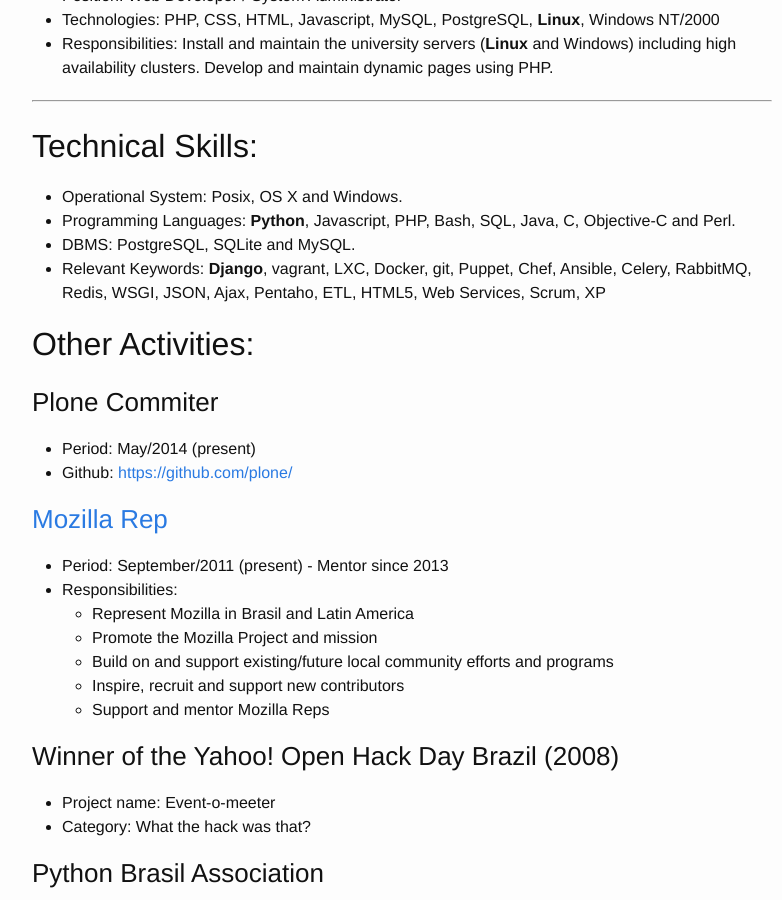
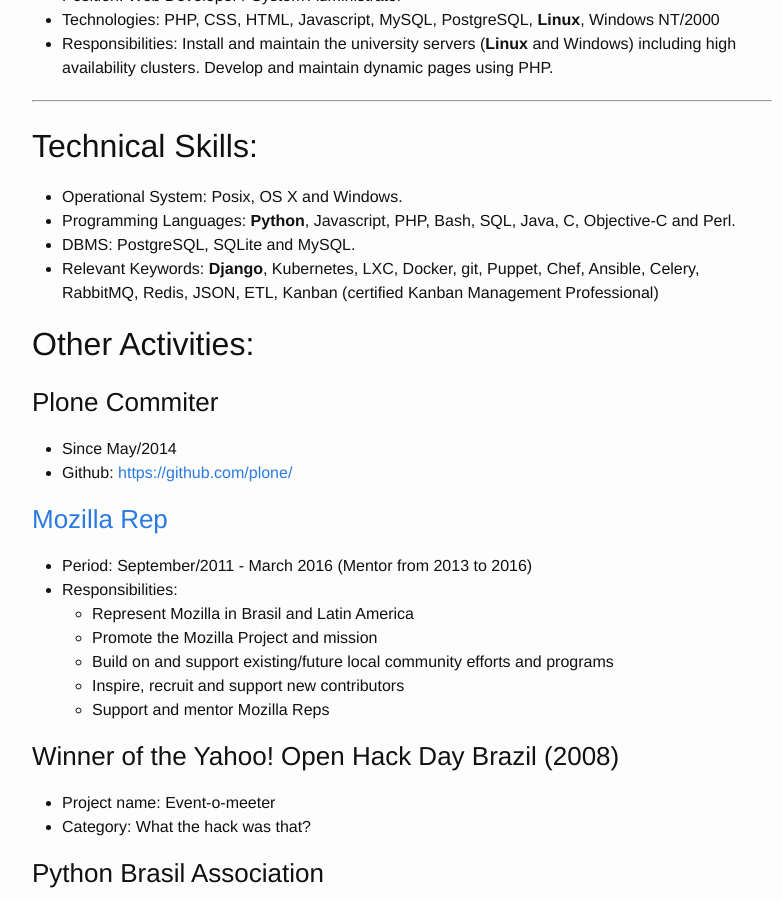
Before and after one commit to seocam/seocam.github.io, a Jekyll site: the page built from 02-resume.md, in a window 1280 px wide and 900 px high, scrolled down 4206 px. Shown: the whole window, without its empty margins (238-1020 px from the left). Built offline with Jekyll 4.4.1, drawn with Linux system fonts in a browser that asks for light colours; some of the changed text lies outside the part shown.

Commit message:
Small updates

```diff
--- a/02-resume.md
+++ b/02-resume.md
@@ -167,19 +167,19 @@ company CEO.
   * Operational System: Posix, OS X and Windows.
   * Programming Languages: **Python**, Javascript, PHP, Bash, SQL, Java, C, Objective-C and Perl.
   * DBMS: PostgreSQL, SQLite and MySQL.
-  * Relevant Keywords: **Django**, vagrant, LXC, Docker, git, Puppet, Chef, Ansible, Celery, RabbitMQ, Redis, WSGI, JSON, Ajax, Pentaho, ETL, HTML5, Web Services, Scrum, XP
+  * Relevant Keywords: **Django**, Kubernetes, LXC, Docker, git, Puppet, Chef, Ansible, Celery, RabbitMQ, Redis, JSON, ETL, Kanban (certified Kanban Management Professional)
 
 
 ## Other Activities:
 
 ### Plone Commiter
 
-  * Period: May/2014 (present)
+  * Since May/2014
   * Github: <https://github.com/plone/>
 
 ### [Mozilla Rep](https://wiki.mozilla.org/ReMo)
 
-  * Period: September/2011 (present) - Mentor since 2013
+  * Period: September/2011 - March 2016 (Mentor from 2013 to 2016)
   * Responsibilities:
     * Represent Mozilla in Brasil and Latin America
     * Promote the Mozilla Project and mission
```
Also changed, not shown: other parts of 02-resume.md (+1 -1 lines).
